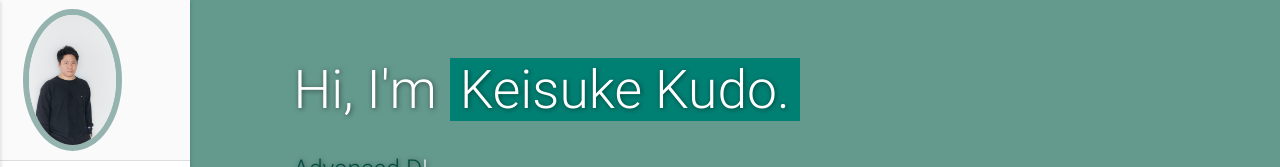
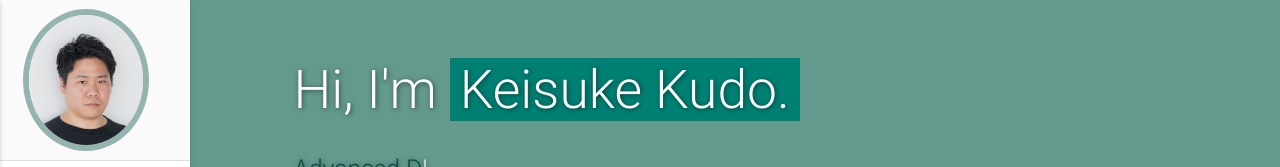
Before and after one commit to Apo-Matchbox/keisuke-portfolio, a plain HTML site: page index.html in a window 1280 px wide. Shown: the top 167 px of the page. Drawn offline with nearby package versions, Linux system fonts and the light colour scheme.

Commit message:
profile pic updated

```diff
--- a/index.html
+++ b/index.html
@@ -28,7 +28,7 @@
                         class="brand-logo grey-blue-text"
                     >
                         <img
-                            src="assets/img/Q.jpg"
+                            src="assets/img/kk-profile.jpg"
                             class="circle img-responsive profile-pic"
                             alt="avatar"
                         />
```
Also changed, not shown: assets/img/kk-profile.jpg (added).
